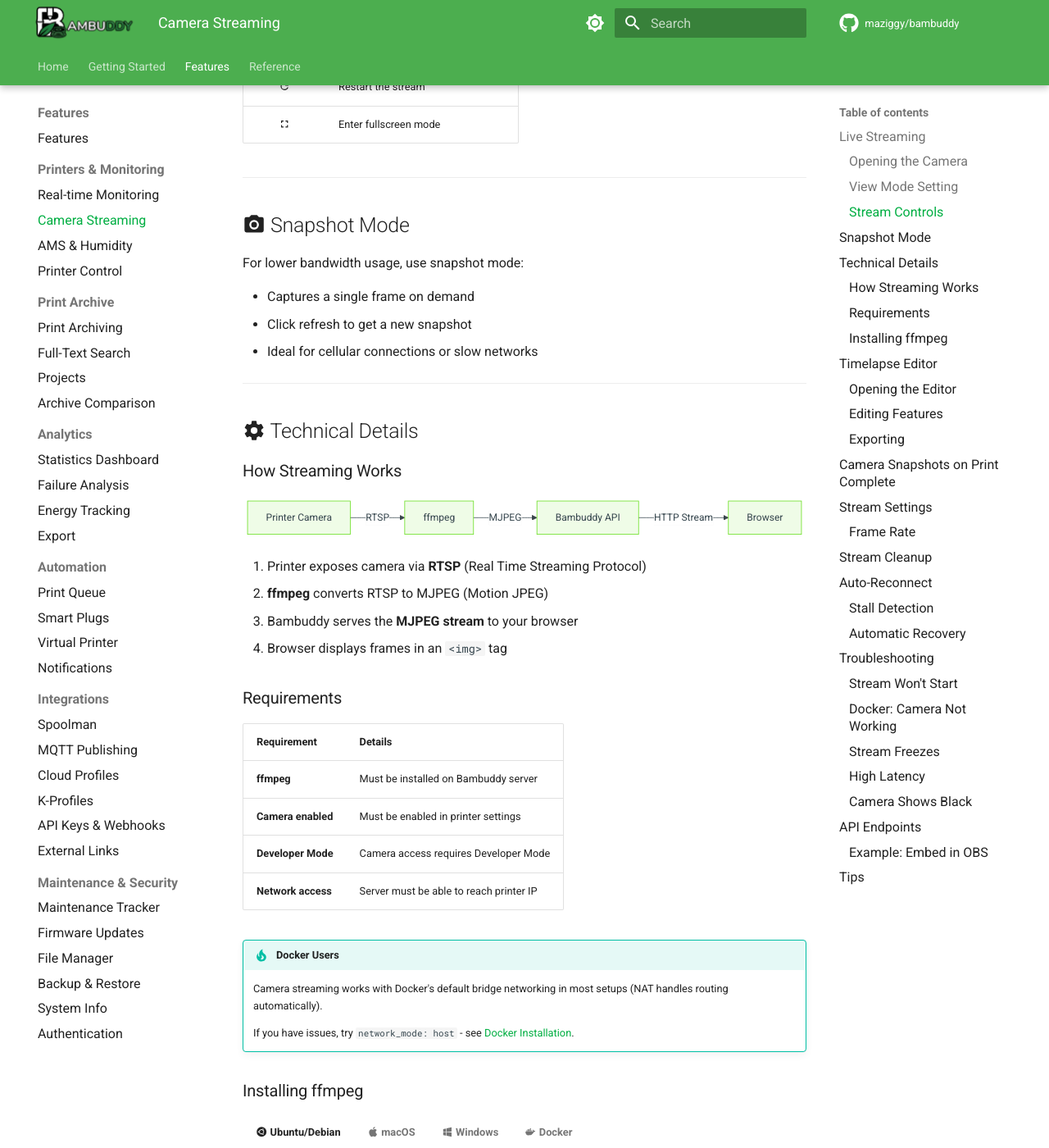
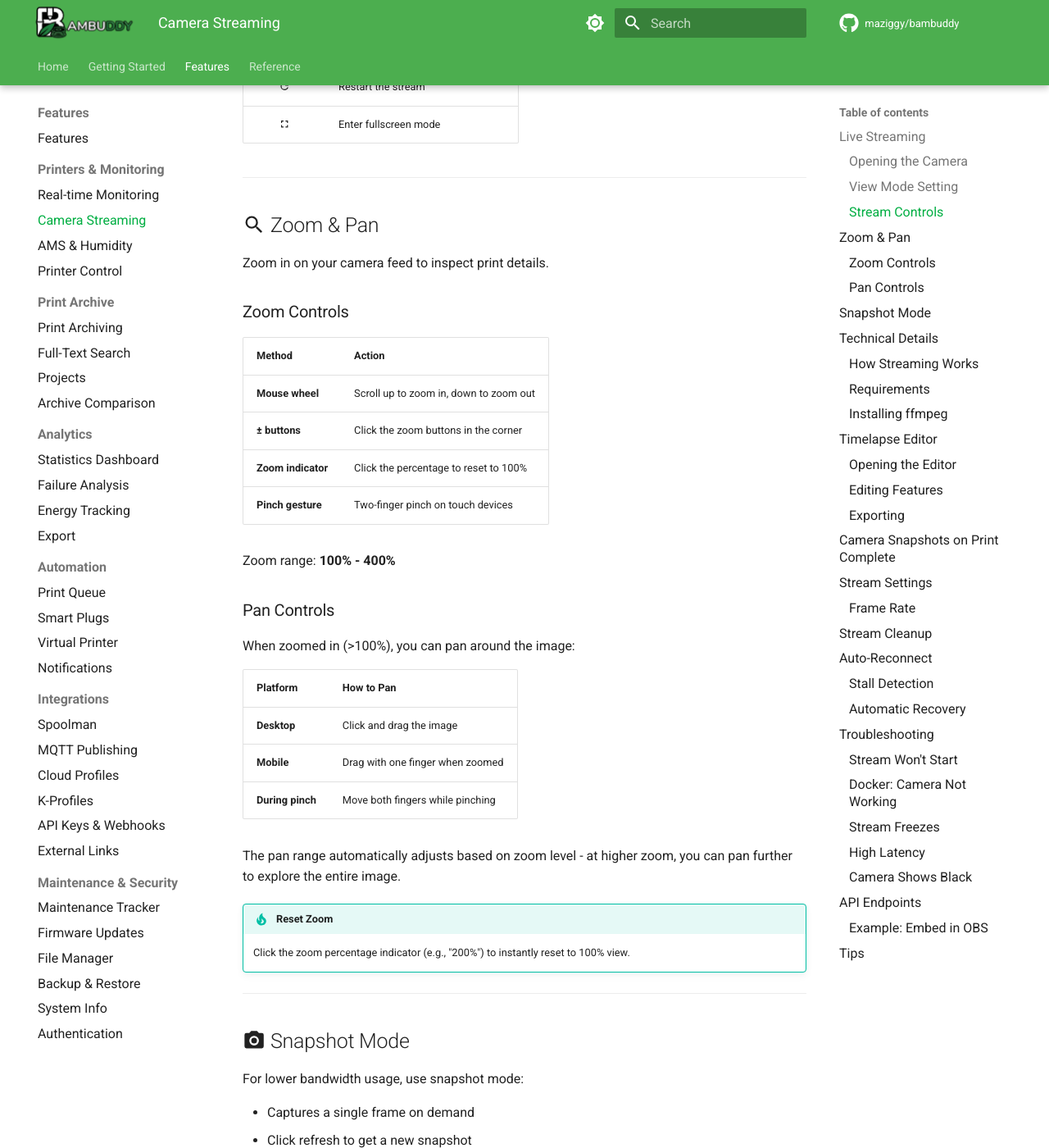
Before and after one commit to maziggy/bambuddy-wiki, an MkDocs documentation site: the page built from docs/features/camera.md, in a window 1280 px wide and 1400 px high, scrolled down 1541 px. Shown: the whole window at 82% size. Built offline with MkDocs 1.6.1 and Material for MkDocs 9.7.7, drawn with Linux system fonts in a browser that asks for light colours; comment, search, counter and statistics services are not loaded; the version menu is left out; some of the changed text lies outside the part shown.

Commit message:
Updated Wiki

```diff
--- a/docs/features/camera.md
+++ b/docs/features/camera.md
@@ -51,6 +51,38 @@ When using embedded mode, the camera appears as a floating window:
 | **Snapshot** | Single still image (lower bandwidth) |
 | :material-refresh: | Restart the stream |
 | :material-fullscreen: | Enter fullscreen mode |
+
+---
+
+## :material-magnify: Zoom & Pan
+
+Zoom in on your camera feed to inspect print details.
+
+### Zoom Controls
+
+| Method | Action |
+|--------|--------|
+| **Mouse wheel** | Scroll up to zoom in, down to zoom out |
+| **+/- buttons** | Click the zoom buttons in the corner |
+| **Zoom indicator** | Click the percentage to reset to 100% |
+| **Pinch gesture** | Two-finger pinch on touch devices |
+
+Zoom range: **100% - 400%**
+
+### Pan Controls
+
+When zoomed in (>100%), you can pan around the image:
+
+| Platform | How to Pan |
+|----------|------------|
+| **Desktop** | Click and drag the image |
+| **Mobile** | Drag with one finger when zoomed |
+| **During pinch** | Move both fingers while pinching |
+
+The pan range automatically adjusts based on zoom level - at higher zoom, you can pan further to explore the entire image.
+
+!!! tip "Reset Zoom"
+    Click the zoom percentage indicator (e.g., "200%") to instantly reset to 100% view.
 
 ---
 
@@ -302,7 +334,7 @@ Add as a **Browser Source** or **Media Source** in OBS.
     In embedded mode, open multiple camera viewers simultaneously - each remembers its own position and size. Great for monitoring your entire print farm on one screen.
 
 !!! tip "Mobile Viewing"
-    Camera streaming works on mobile devices too. Access from the printer card camera icon.
+    Camera streaming works on mobile devices with full touch support. Pinch to zoom, drag to pan when zoomed. Access from the printer card camera icon.
 
 !!! tip "Bandwidth Conservation"
     Close camera windows when not actively watching to save server resources and bandwidth.
```
